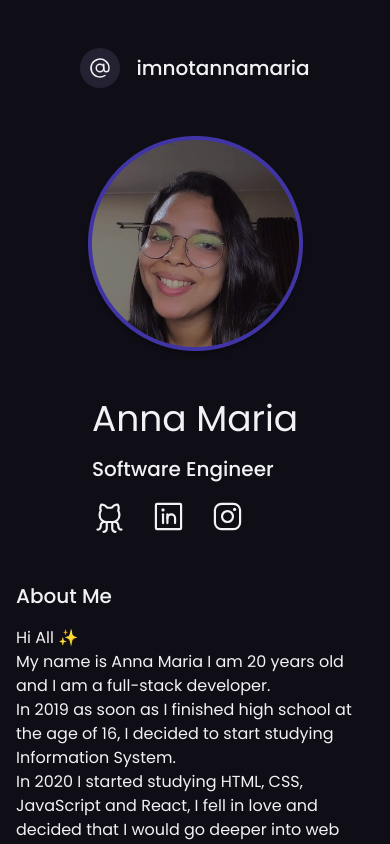
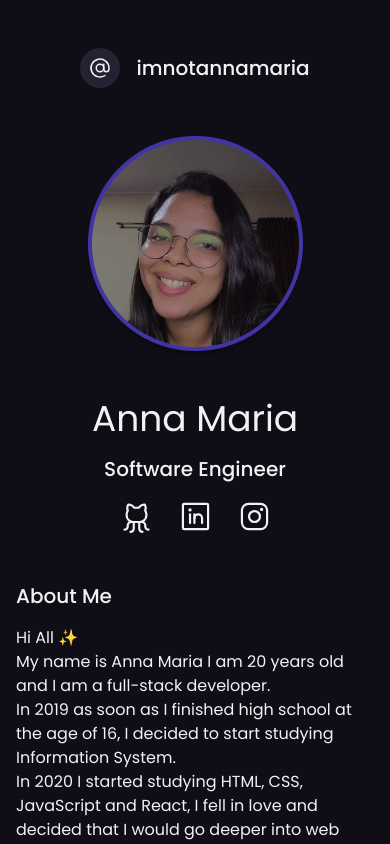
Before and after one commit to imnotannamaria/Portfolio-React, a React (Vite) app: page / in a window 390 px wide. Shown: the top 844 px of the page. Built offline with nearby package versions, Linux system fonts and the light colour scheme; no server answers.

Commit message:
Resolvendo estilização do header

```diff
--- a/src/components/Header.tsx
+++ b/src/components/Header.tsx
@@ -19,7 +19,7 @@
             <div className="flex flex-col justify-between items-center p-4 gap-10 lg:flex-row">
                 <img src={annaMaria} alt="Anna Maria" />
 
-                <div className="flex flex-col gap-4">
+                <div className="flex flex-col gap-4 items-center lg:items-start">
 
                     <h1 className="text-4xl">Anna Maria</h1>
                     <h2 className="text-xl font-medium">Software Engineer</h2>
```
